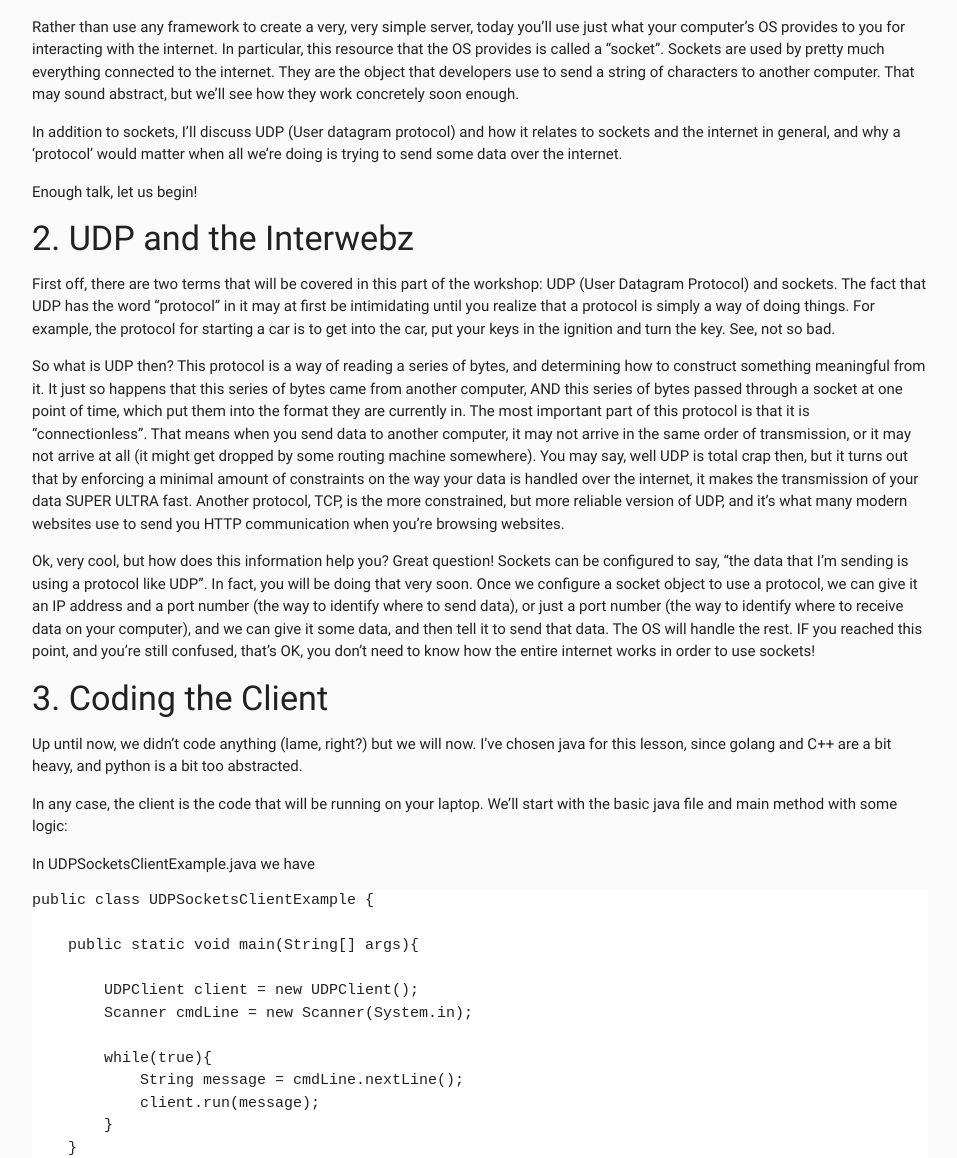
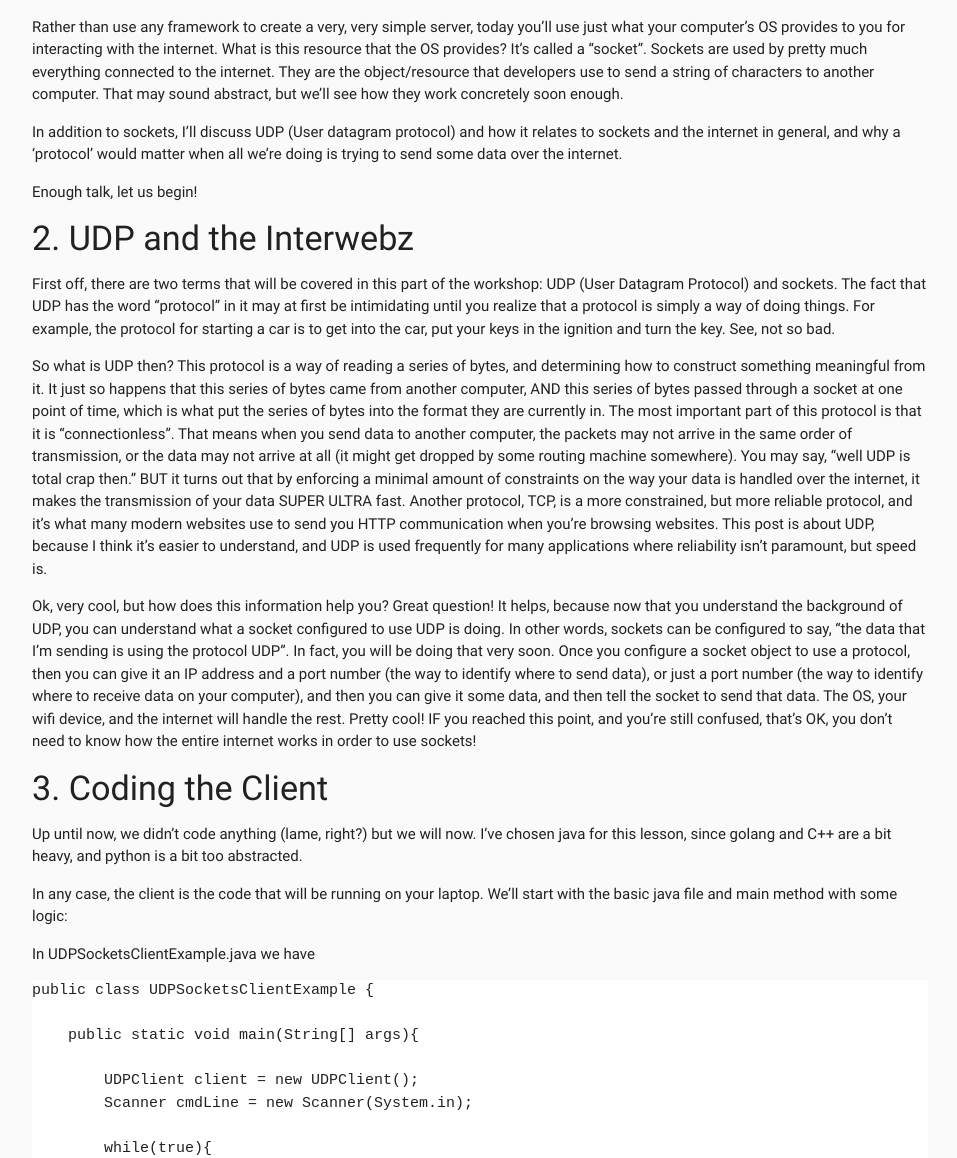
Before and after one commit to MandWdevclub/MandWdevclub.github.io, a Jekyll site: the page built from _posts/2017-01-23-Contextualizing-Sockets-UDP.md, in a window 1280 px wide and 1400 px high, scrolled down 669 px. Shown: the part 242-1400 px from the top of the window, without its empty margins (160-1117 px from the left). Built offline with Jekyll 4.4.1, drawn with Linux system fonts in a browser that asks for light colours; some of the changed text lies outside the part shown.

Commit message:
cleaned it up

````diff
--- a/_posts/2017-01-23-Contextualizing-Sockets-UDP.md
+++ b/_posts/2017-01-23-Contextualizing-Sockets-UDP.md
@@ -35,9 +35,9 @@ and asked yourself, "what the hell are sockets?" Then this is the workshop for y
 
 Rather than use any framework to create a very, very simple server, today you'll
 use just what your computer's OS provides to you for interacting with the internet.
-In particular, this resource that the OS provides is called a "socket".
+What is this resource that the OS provides? It's called a "socket".
 Sockets are used by pretty much everything connected to the internet. They are the
-object that developers use to send a string of characters to another computer. That
+object/resource that developers use to send a string of characters to another computer. That
 may sound abstract, but we'll see how they work concretely soon enough.
 
 In addition to sockets, I'll discuss UDP (User datagram protocol) and how it relates
@@ -57,22 +57,21 @@ the car, put your keys in the ignition and turn the key. See, not so bad.
 So what is UDP then? This protocol is a way of reading a series of bytes,
 and determining how to construct something meaningful from it. It just so happens
 that this series of bytes came from another computer, AND this series of bytes
-passed through a socket at one point of time, which put them into the format they
+passed through a socket at one point of time, which is what put the series of bytes into the format they
 are currently in. The most important part of this protocol is that it is "connectionless".
-That means when you send data to another computer, it may not arrive in the same
-order of transmission, or it may not arrive at all (it might get dropped by some
-routing machine somewhere). You may say, well UDP is total crap then, but it turns out
+That means when you send data to another computer, the packets may not arrive in the same
+order of transmission, or the data may not arrive at all (it might get dropped by some
+routing machine somewhere). You may say, "well UDP is total crap then." BUT it turns out
 that by enforcing a minimal amount of constraints on the way your data is handled over the internet,
-it makes the transmission of your data SUPER ULTRA fast. Another protocol, TCP, is the more constrained, but more reliable version of UDP, and it's what many modern
-websites use to send you HTTP communication when you're browsing websites.
+it makes the transmission of your data SUPER ULTRA fast. Another protocol, TCP, is a more constrained, but more reliable protocol, and it's what many modern
+websites use to send you HTTP communication when you're browsing websites. This post is about UDP, because I think it's easier to understand, and UDP is used frequently for many applications where reliability isn't paramount, but speed is.
 
-Ok, very cool, but how does this information help you? Great question! Sockets can be
-configured to say, "the data that I'm sending is using a protocol like UDP". In fact,
-you will be doing that very soon. Once we configure a socket object to use a protocol,
-we can give it an IP address and a port number (the way to identify where to send data),
+Ok, very cool, but how does this information help you? Great question! It helps, because now that you understand the background of UDP, you can understand what a socket configured to use UDP is doing. In other words, sockets can be
+configured to say, "the data that I'm sending is using the protocol UDP". In fact,
+you will be doing that very soon. Once you configure a socket object to use a protocol,
+then you can give it an IP address and a port number (the way to identify where to send data),
 or just a port number (the way to identify where to receive data on your computer),
-and we can give it some data, and then tell it to send that data. The OS will handle
-the rest. IF you reached this point, and you're still confused, that's OK, you don't
+and then you can give it some data, and then tell the socket to send that data. The OS, your wifi device, and the internet will handle the rest. Pretty cool! IF you reached this point, and you're still confused, that's OK, you don't
 need to know how the entire internet works in order to use sockets!
 
 
@@ -122,9 +121,8 @@ public class UDPClient {
 
 
 Essentially, what we want to do is fill in the run method to use a DatagramSocket
-object (java's version of a socket configured for UDP). When we pass in a string
-from the command line, we want the socket to send it to another computer at a
-destination IP address and destination port. That's a lot simpler than it sounds,
+object (java's version of a socket configured for UDP, less work for you!). Likewise, when we pass in a string to this method from the command line, we want the DatagramSocket to send it to another computer at a
+destination IP address and port. That's a lot simpler than it sounds,
 so lets do that now:
 
 
@@ -179,7 +177,7 @@ public class UDPClient {
 
 
 As promised, the first two variables declared are the port and IP address of your
-server, which your client will send data to. We then create our socket using UDP.
+server, which your client will send data to (don't forget to replace this). We then create our DatagramSocket.
 Next we create a byte array from our message string, and we package it in a
 DatagramPacket like so:
 
@@ -189,17 +187,17 @@ DatagramPacket data = new DatagramPacket(buf, buf.length, addr, UDP_SERVER_PORT)
 ```
 
 
-A DatagramPacket is java's way of interpreting data that is configured to use UDP.
+A DatagramPacket is java's way of interpreting data that is packaged for UDP. This is nice, because we don't need to know the internals of UDP, just what benefits it provides, and what objects are needed to take advantage of them.
 Finally, we send the data from the socket, and once that's complete, we close the
 socket. "Wait, that was it?!" Yup, you just sent data with no flask, no node, just
-with sockets magic.
+with sockets.
 
 
 #### 4. Coding the Server
 
 But wait, how do you know that I'm not just pranking you and that
 sockets, like unicorns, are not just a figment of my imagination? To make sure I'm
-not a prankster, we need to create another socket that is waiting at the IP
+not a youtube prank master, we need to create another socket that is listening/receiving at the IP
 address and the port we sent data to. Again we'll create two files:
 
 In UDPSocketsServerExample.java we'll put
@@ -380,3 +377,5 @@ https://www.ietf.org/rfc/rfc768.txt
 
 Nevertheless, this should give you a good understanding of the type of things
 flask is doing to respond to and listen for the HTTP requests you receive.
+
+Also, if you find this stuff interesting, I encourage you to get involved with the systems professors at VT.
````
Also changed, not shown: other parts of _posts/2017-01-23-Contextualizing-Sockets-UDP.md (+3 -4 lines).
